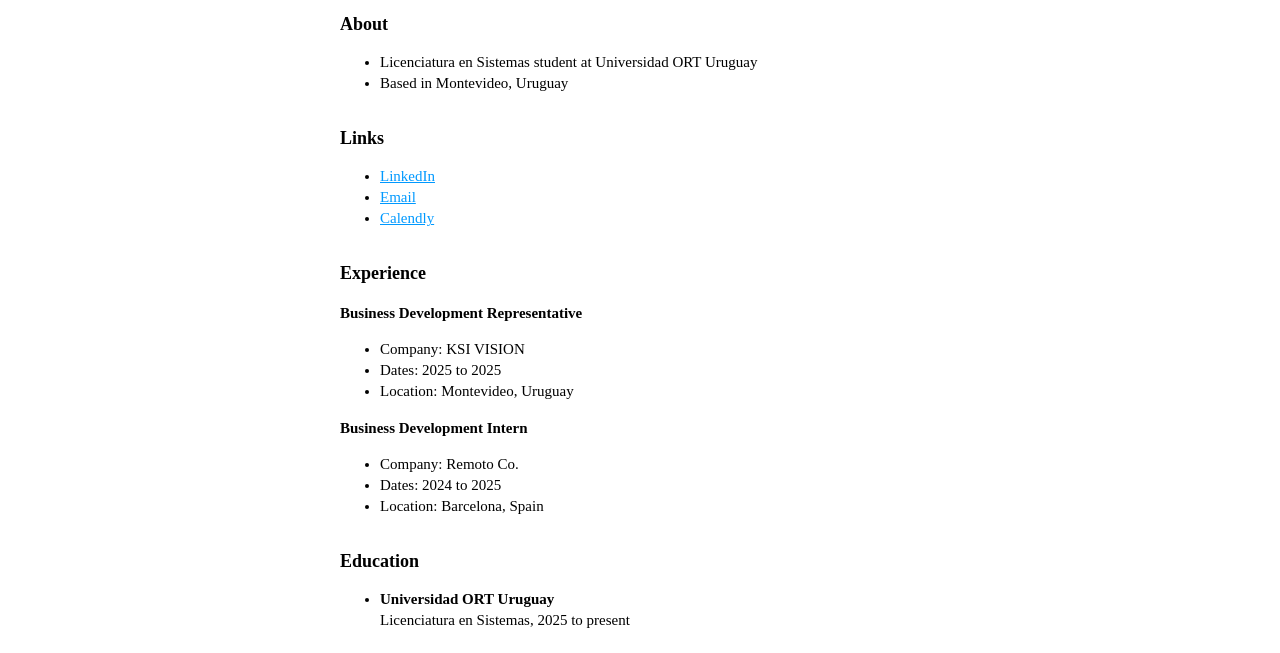
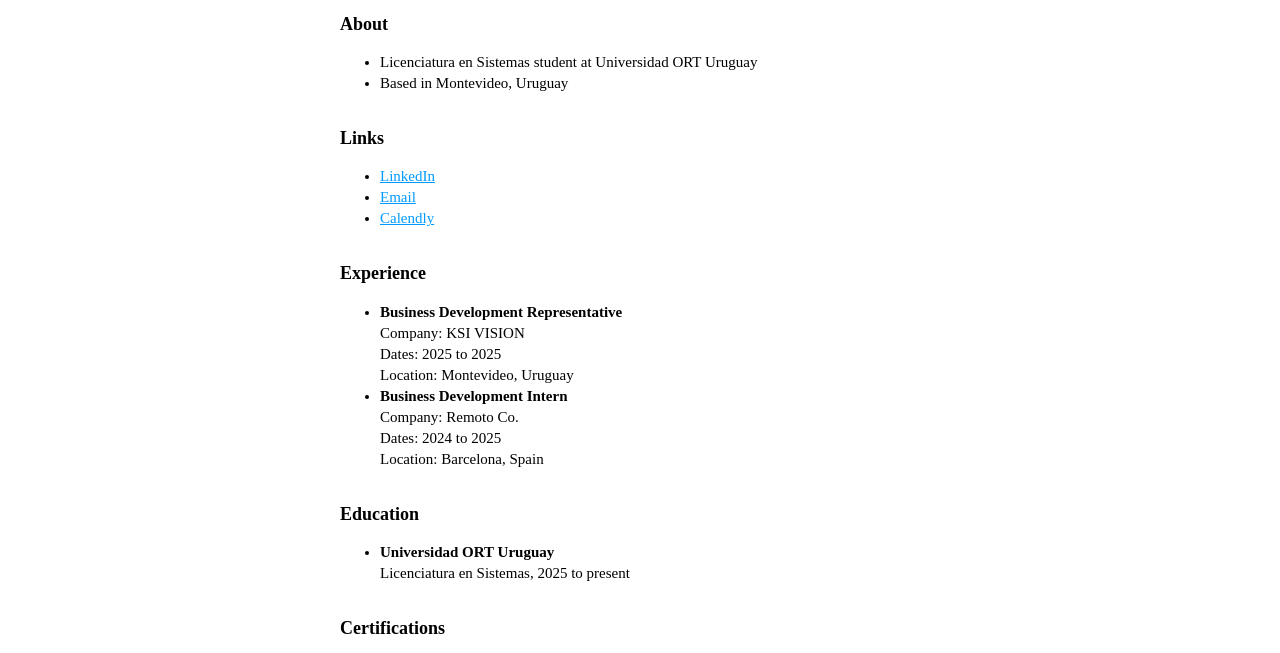
Before and after one commit to franciscogaal/franciscogaal.github.io, a plain HTML site: page index.html in a window 1280 px wide. Shown: the part 143-796 px from the top of the page. Drawn offline with Linux system fonts and the light colour scheme.

Commit message:
Use bullets for experience

```diff
--- a/index.html
+++ b/index.html
@@ -38,7 +38,6 @@ body { margin: 0; }
 main { max-width: 600px; margin: 0 auto; padding: 30px 20px 70px; font-size: 15px; line-height: 1.4; }
 h1 { font-size: 30px; line-height: 1.2; }
 h2 { font-size: 18px; margin-top: 32px; }
-h3 { font-size: 15px; margin: 16px 0 0; }
 a { color: #09f; }
 footer { margin-top: 40px; }
 </style>
@@ -59,17 +58,9 @@ footer { margin-top: 40px; }
 <li><a href="https://calendly.com/franciscogaal/">Calendly</a></li>
 </ul>
 <h2>Experience</h2>
-<h3>Business Development Representative</h3>
 <ul>
-<li>Company: KSI VISION</li>
-<li>Dates: 2025 to 2025</li>
-<li>Location: Montevideo, Uruguay</li>
-</ul>
-<h3>Business Development Intern</h3>
-<ul>
-<li>Company: Remoto Co.</li>
-<li>Dates: 2024 to 2025</li>
-<li>Location: Barcelona, Spain</li>
+<li><strong>Business Development Representative</strong><br>Company: KSI VISION<br>Dates: 2025 to 2025<br>Location: Montevideo, Uruguay</li>
+<li><strong>Business Development Intern</strong><br>Company: Remoto Co.<br>Dates: 2024 to 2025<br>Location: Barcelona, Spain</li>
 </ul>
 <h2>Education</h2>
 <ul>
```
